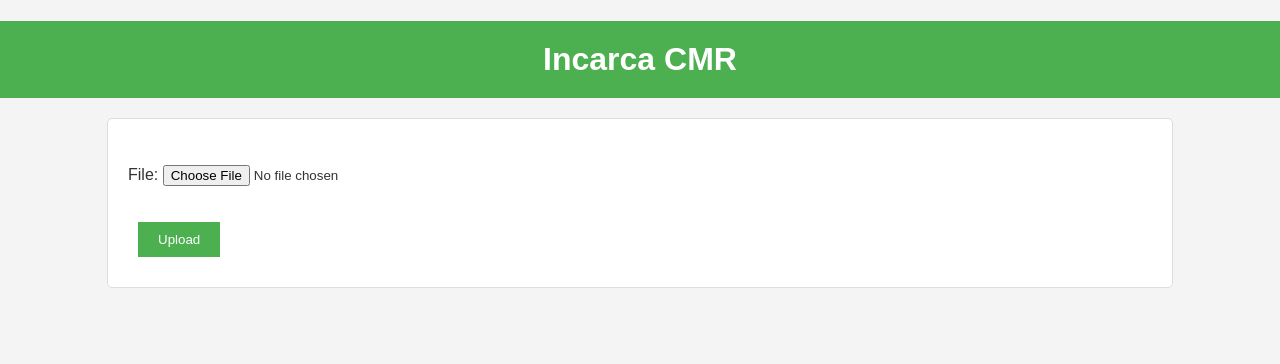
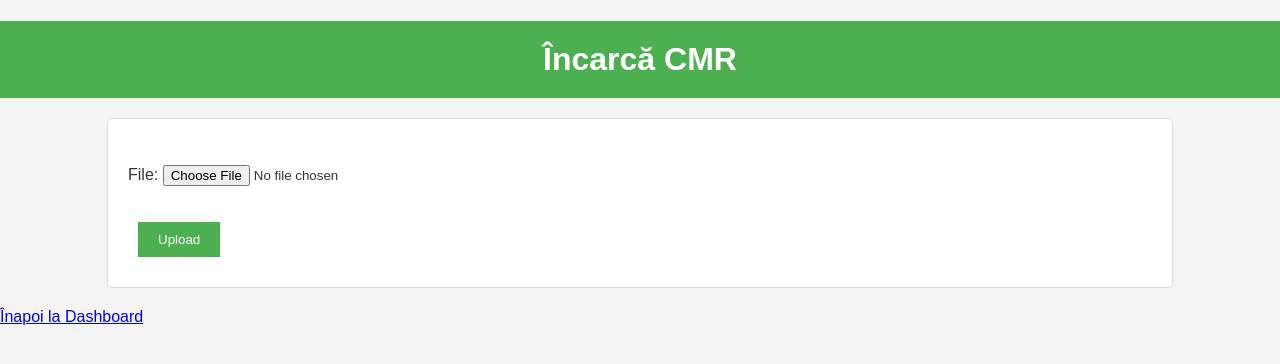
Before and after one commit to Careba123/SiteCMR, a Django app: page /upload/ in a window 1280 px wide. Shown: the top 364 px of the page. Run offline with Django 5.2, Linux system fonts and the light colour scheme; a user stored in the database is signed in.

Commit message:
Wed, Aug 7, 2024, 2:15 AM +03:00

```diff
--- a/cmr_project/cmr_app/templates/cmr_app/upload_cmr.html
+++ b/cmr_project/cmr_app/templates/cmr_app/upload_cmr.html
@@ -1,16 +1,17 @@
 <!DOCTYPE html>
 <html>
 <head>
-    <title>Incarca CMR</title>
+    <title>Încarcă CMR</title>
     {% load static %}
     <link rel="stylesheet" type="text/css" href="{% static 'cmr_app/styles.css' %}">
 </head>
 <body>
-    <h1>Incarca CMR</h1>
+    <h1>Încarcă CMR</h1>
     <form method="post" enctype="multipart/form-data">
         {% csrf_token %}
         {{ form.as_p }}
         <button type="submit">Upload</button>
     </form>
+    <a href="{% url 'cmr_app:dashboard' %}">Înapoi la Dashboard</a>
 </body>
 </html>
```
Also changed, not shown: cmr_project/db.sqlite3.
